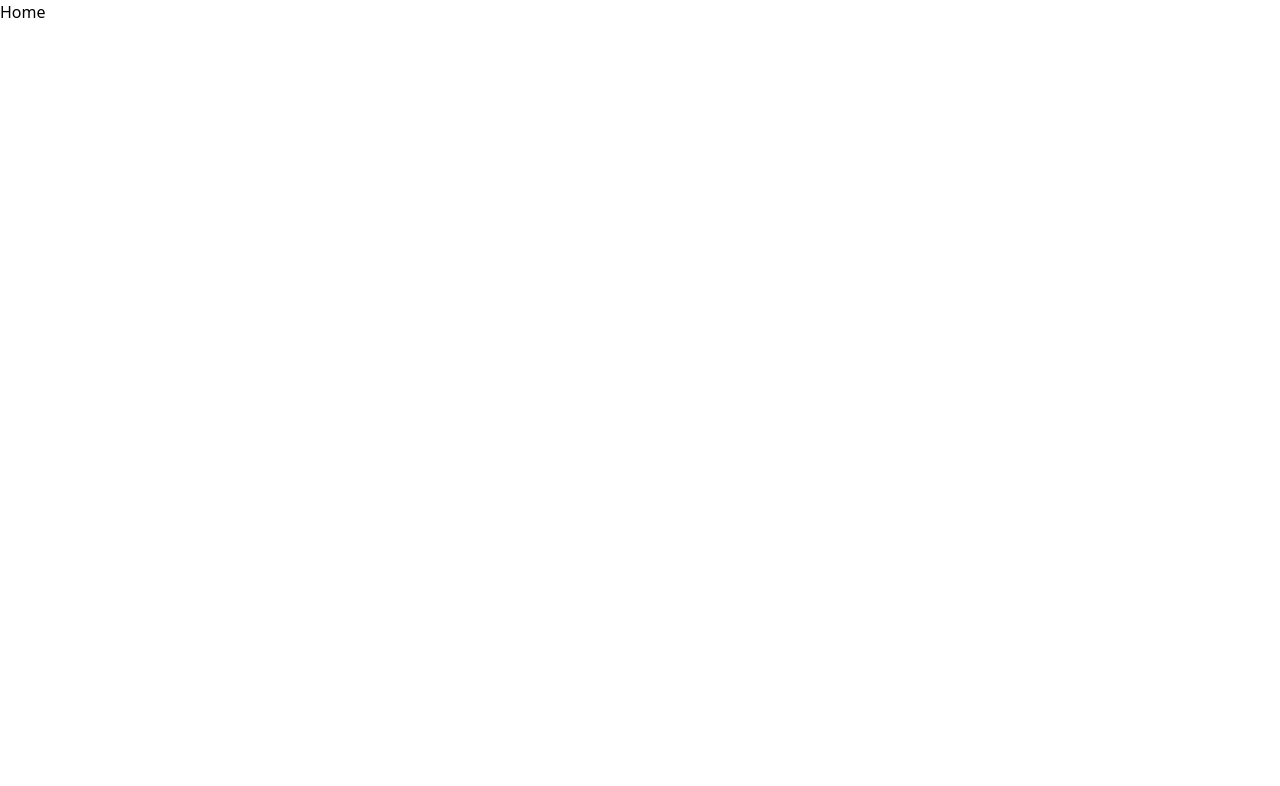
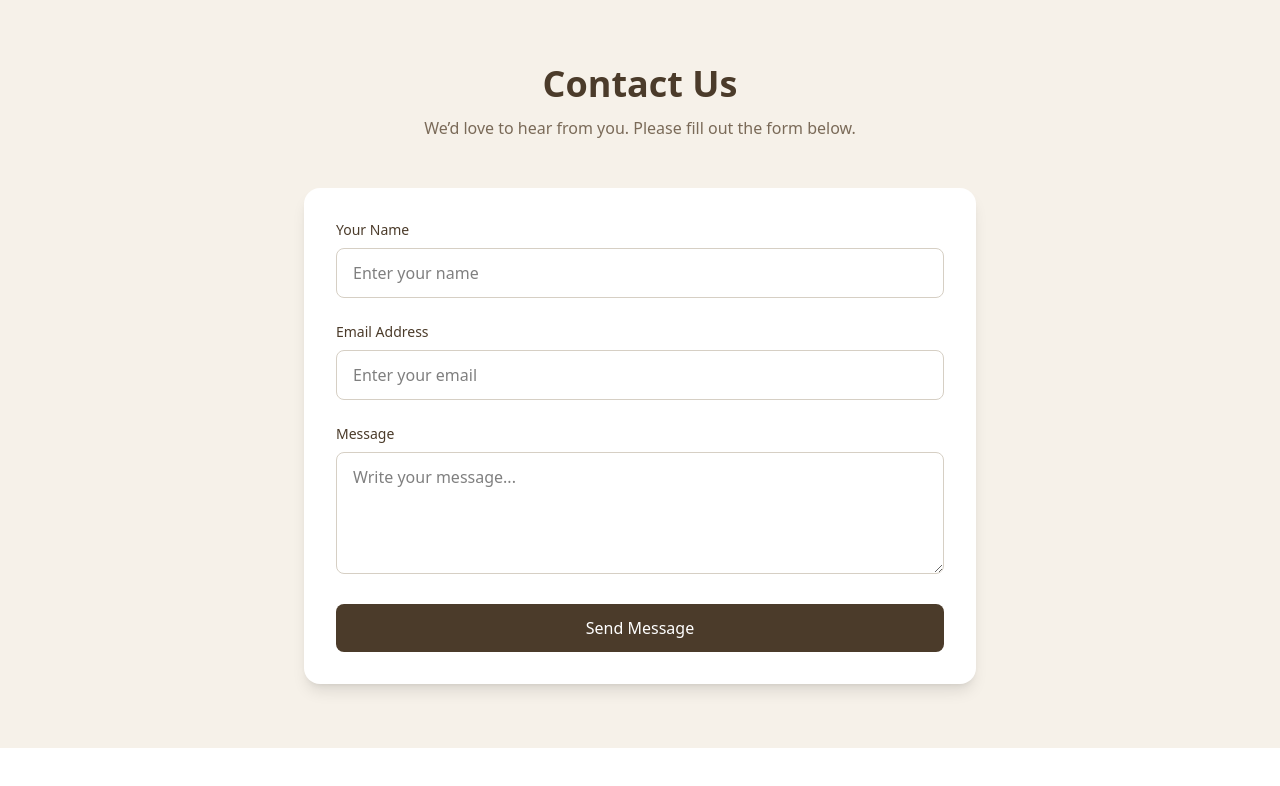
Before and after one commit to Shrilesh-Dhobale/icp12-group-project-4-react-dermacart-website, a React (Vite) app: page / in a window 1280 px wide. Shown: the top 786 px of the page. Built offline with nearby package versions, Linux system fonts and the light colour scheme.

Commit message:
initial commit

```diff
--- a/package.json
+++ b/package.json
@@ -10,6 +10,7 @@
     "preview": "vite preview"
   },
   "dependencies": {
+    "@heroicons/react": "^2.2.0",
     "@tailwindcss/vite": "^4.1.18",
     "react": "^19.2.0",
     "react-dom": "^19.2.0",
--- a/src/main.jsx
+++ b/src/main.jsx
@@ -1,14 +1,10 @@
+import React from "react";
+import ReactDOM from "react-dom/client";
+import Contact from "./views/Contact";
+import "./index.css";
 
-import { createRoot } from 'react-dom/client'
-import './index.css'
-import { BrowserRouter,Routes,Route } from 'react-router'
-
-const root=createRoot(document.getElementById("root"));
-
-root.render(
-  <BrowserRouter>
-  <Routes>
-    <Route path="/" element={<h1>Home</h1>}/>
-  </Routes>
-  </BrowserRouter>
+ReactDOM.createRoot(document.getElementById("root")).render(
+  <React.StrictMode>
+    <Contact />
+  </React.StrictMode>
 );
--- a/src/views/Contact.jsx
+++ b/src/views/Contact.jsx
@@ -1,40 +1,60 @@
-import React, { useState } from 'react';
-import Swal from 'sweetalert2';
+export default function Contact() {
+  return (
+    <section className="bg-[#f6f1e9] py-16 px-6">
+      <div className="max-w-3xl mx-auto text-center">
+        <h2 className="text-4xl font-semibold text-[#4b3b2a]">
+          Contact Us
+        </h2>
+        <p className="mt-3 text-[#7a6a58]">
+          We’d love to hear from you. Please fill out the form below.
+        </p>
+      </div>
 
-// Change to default export
-export default function ContactUs() {
-    const [formData, setFormData] = useState({ name: '', email: '', message: '' });
+      <form className="mt-12 max-w-2xl mx-auto bg-white rounded-2xl shadow-lg p-8 space-y-6">
+        {/* Name */}
+        <div>
+          <label className="block text-sm font-medium text-[#4b3b2a]">
+            Your Name
+          </label>
+          <input
+            type="text"
+            placeholder="Enter your name"
+            className="mt-2 w-full rounded-lg border border-[#d6cfc4] px-4 py-3 focus:outline-none focus:ring-2 focus:ring-[#c2a57c]"
+          />
+        </div>
 
-    const handleChange = (e) => setFormData({ ...formData, [e.target.name]: e.target.value });
+        {/* Email */}
+        <div>
+          <label className="block text-sm font-medium text-[#4b3b2a]">
+            Email Address
+          </label>
+          <input
+            type="email"
+            placeholder="Enter your email"
+            className="mt-2 w-full rounded-lg border border-[#d6cfc4] px-4 py-3 focus:outline-none focus:ring-2 focus:ring-[#c2a57c]"
+          />
+        </div>
 
-    const handleSubmit = (e) => {
-        e.preventDefault();
+        {/* Message */}
+        <div>
+          <label className="block text-sm font-medium text-[#4b3b2a]">
+            Message
+          </label>
+          <textarea
+            rows="4"
+            placeholder="Write your message..."
+            className="mt-2 w-full rounded-lg border border-[#d6cfc4] px-4 py-3 focus:outline-none focus:ring-2 focus:ring-[#c2a57c]"
+          ></textarea>
+        </div>
 
-        Swal.fire({
-            title: 'Success!',
-            text: "Your message has been sent.",
-            icon: 'success',
-            confirmButtonColor: '#06b6d4',
-            confirmButtonText: 'OK'
-        });
-
-        setFormData({ name: '', email: '', message: '' });
-    }
-
-    return (
-        <section className='bg-black text-white py-16 px-6 md:px-16'>
-            <div className='max-w-3xl mx-auto text-center'>
-                <span className='mt-6 py-2 px-6 bg-cyan-500 text-black rounded-full font-bold'>CONTACT US</span>
-                <h2 className='text-3xl font-bold mt-4'>Get in Touch with Kivo</h2>
-                <p className='text-gray-400 mt-2'>We'd love to hear from you! Fill out the form below and we'll get back to you as soon as possible.</p>
-
-                <form onSubmit={handleSubmit} className='mt-8 flex flex-col gap-4'>
-                    <input type='text' name='name' value={formData.name} onChange={handleChange} placeholder='Your Name' className='bg-gray-900 text-white px-4 py-2 rounded-lg border border-gray-700 focus:outline-none focus:border-cyan-500' required />
-                    <input type='email' name='email' value={formData.email} onChange={handleChange} placeholder='Your Email' className='bg-gray-900 text-white px-4 py-2 rounded-lg border border-gray-700 focus:outline-none focus:border-cyan-500' required />
-                    <textarea name='message' value={formData.message} onChange={handleChange} placeholder='Your Message' rows='5' className='bg-gray-900 text-white px-4 py-2 rounded-lg border border-gray-700 focus:outline-none focus:border-cyan-500' required />
-                    <button type='submit' className='mt-2 py-2 px-6 bg-cyan-500 text-black font-bold rounded-full hover:bg-cyan-400 transition-all duration-300'>Send Message</button>
-                </form>
-            </div>
-        </section>
-    )
+        {/* Button */}
+        <button
+          type="submit"
+          className="w-full bg-[#4b3b2a] text-white py-3 rounded-lg font-medium hover:bg-[#3a2e21] transition"
+        >
+          Send Message
+        </button>
+      </form>
+    </section>
+  );
 }
```
Also changed, not shown: 1 other file (tests, documents, lock files or other folders).
